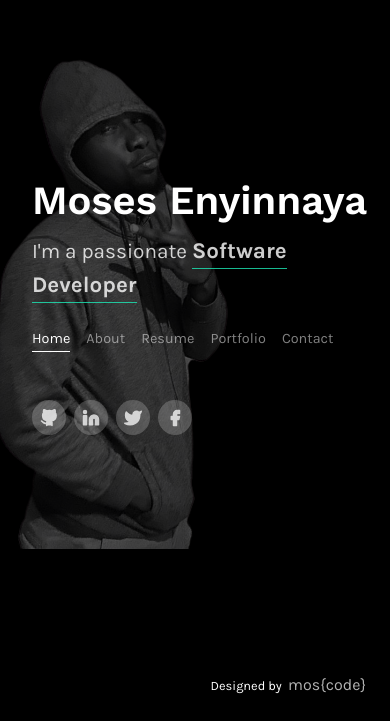
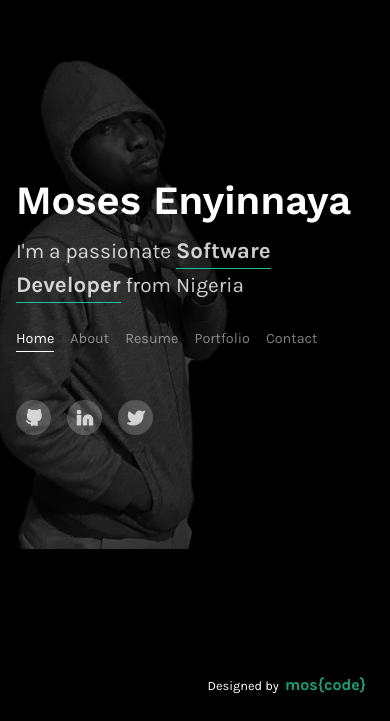
Before and after one commit to mosco98/portfolio, a React (Create React App) app: page / in a window 390 px wide. Shown: the part 123-844 px from the top of the page. Built offline with nearby package versions, Linux system fonts and the light colour scheme.

Commit message:
Little fixes

```diff
--- a/src/Assets/css/main.css
+++ b/src/Assets/css/main.css
@@ -23,7 +23,7 @@ body {
 .bgImg {
   width: 500px;
   height: 500px;
-  opacity: 0.7;
+  opacity: 0.67;
 }
 
 .nav-item {
@@ -87,6 +87,8 @@ body {
   font-size: 1rem;
   opacity: 0.7;
   margin-left: 0.2rem;
+  color: #1de9b6;
+  font-weight: bolder;
 }
 
 @media screen and (max-width: 992px) {
@@ -103,13 +105,13 @@ body {
     position: fixed;
     width: 100%;
     height: 100%;
-    background: rgba(0, 0, 0, 0.65);
+    background: rgba(0, 0, 0, 0.7);
     display: flex;
     align-items: center;
     justify-content: center;
   }
   .details-ctn {
-    margin-left: 1rem;
+    /* margin-left: 1rem; */
     margin-top: 1rem;
     /* height: 50%; */
   }
--- a/src/Pages/Main.js
+++ b/src/Pages/Main.js
@@ -15,7 +15,7 @@ const Main = () => {
           <div className="details-ctn">
             <h1 className="text-white">Moses Enyinnaya</h1>
             <p className="description">
-              I'm a passionate <span className="job-title py-1">Software Developer</span>
+              I'm a passionate <span className="job-title py-1">Software Developer</span> from Nigeria
             </p>
             <div className="w-50 mt-4">
               <span className="mr-3 nav-item py-1 active">Home</span>
@@ -25,18 +25,26 @@ const Main = () => {
               <span className="mr-3 nav-item py-1">Contact</span>
             </div>
             <div className="w-25 icons-ctn d-flex align-items-center justify-content-between mt-5">
-              <span className="icon p-2 mr-2">
+              <a href="https://github.com/mosco98">
+                <span className="icon p-2 mr-3">
                   <GitHub size={'18'} color={'#fff'} fill={'#fff'} />
                 </span>
-              <span className="icon p-2 mr-2">
+              </a>
+              <a href="https://www.linkedin.com/in/moses-enyinnaya-142282197">
+                <span className="icon p-2 mr-3">
                   <Linkedin size={'18'} color={'#fff'} fill={'#fff'} />
                 </span>
-              <span className="icon p-2 mr-2">
+              </a>
+              <a href="https://twitter.com/_moscode">
+                <span className="icon p-2 mr-3">
                   <Twitter size={'18'} color={'#fff'} fill={'#fff'} />
                 </span>
+              </a>
+              {/* <a href="">
                 <span className="icon p-2 mr-2">
                   <Facebook size={'18'} color={'#fff'} fill={'#fff'} />
                 </span>
+              </a> */}
             </div>
           </div>
         </div>
```
Lines whose indentation alone changed are shown as unchanged.
